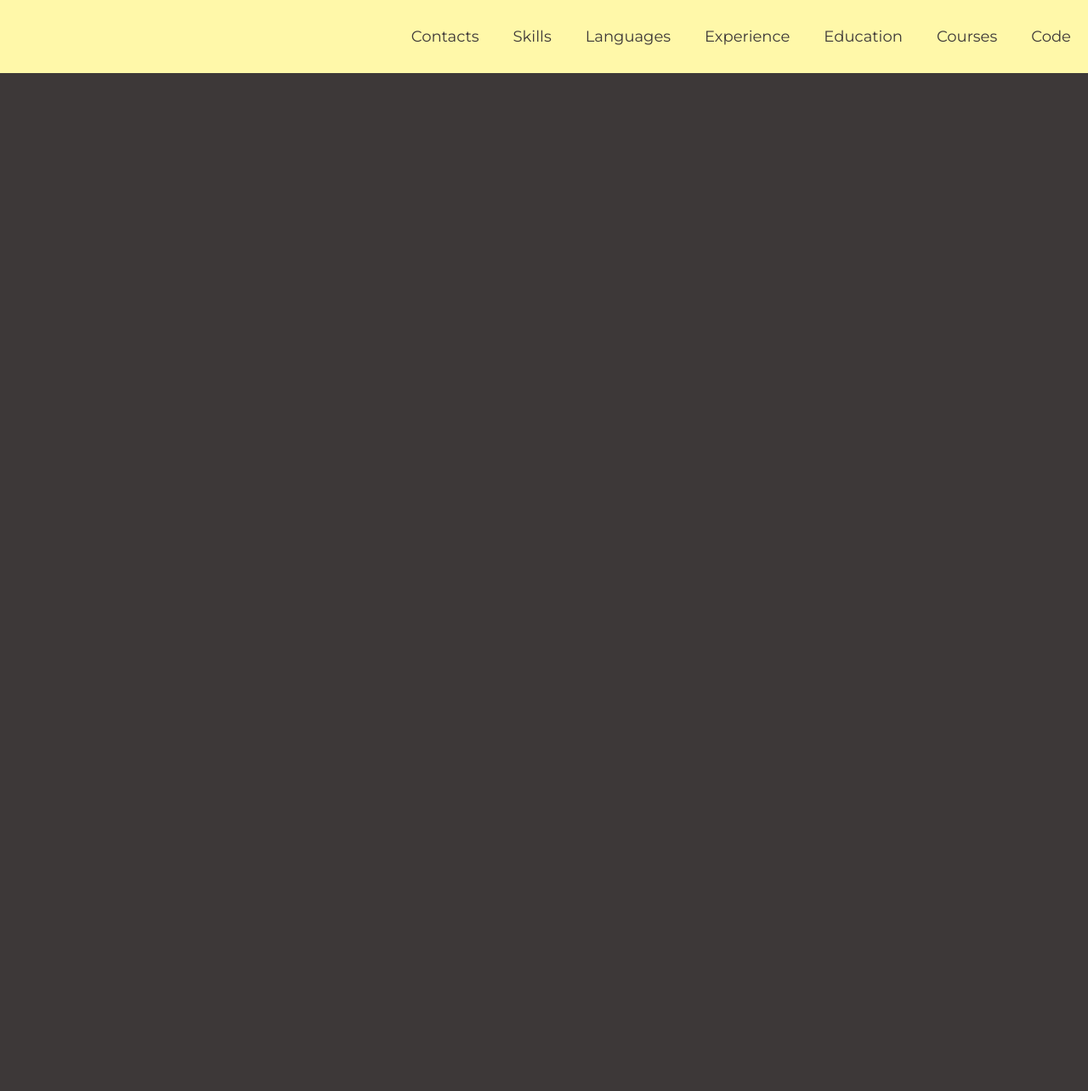
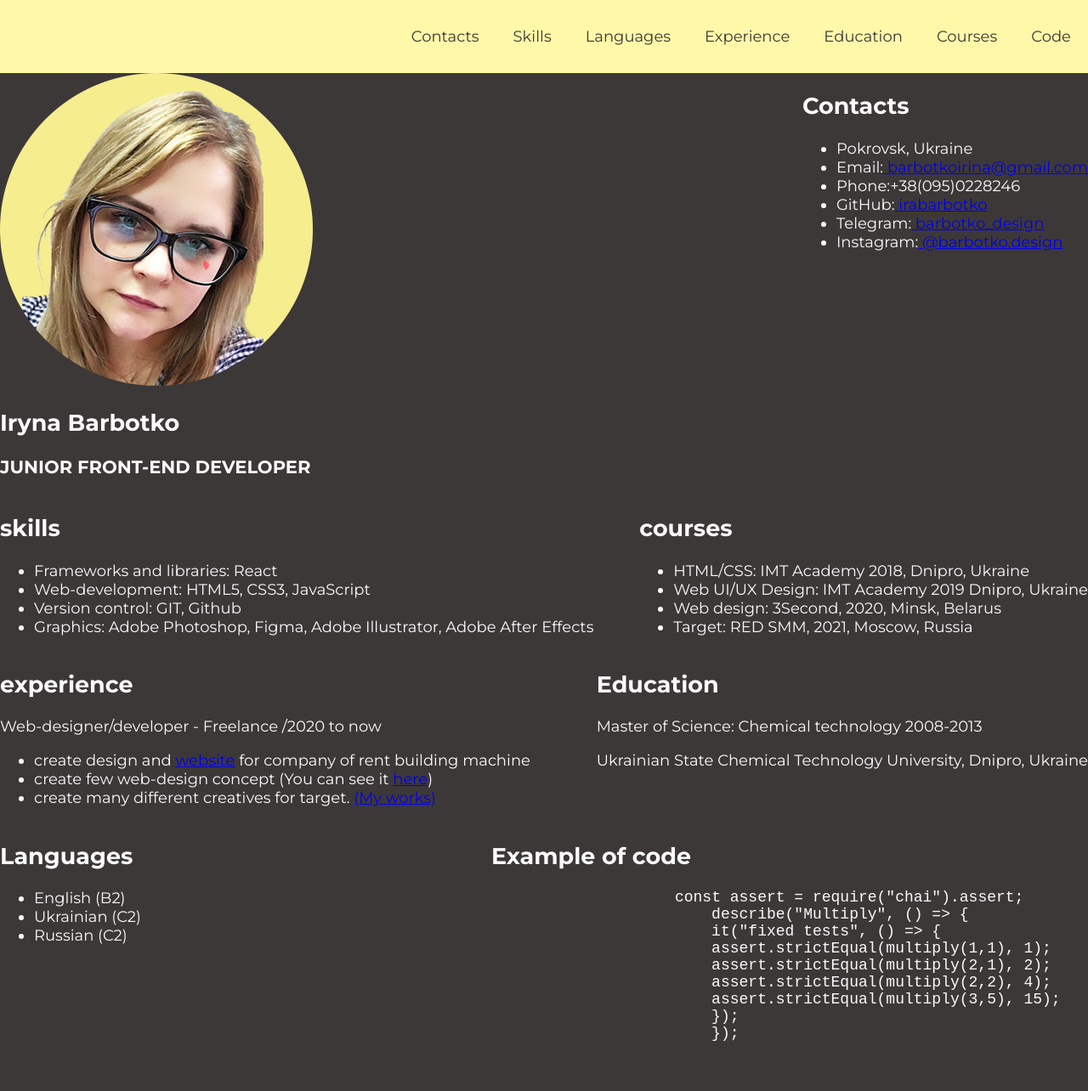
Before and after one commit to irabarbotko/rsschool-cv-old-, a plain HTML site: page index.html in a window 1280 px wide. Shown: the whole page at 85% size. Before the commit the page ends 800 px from the top, so only its background shows below. Drawn offline with Linux system fonts and the light colour scheme.

Commit message:
feat: add main to index

```diff
--- a/index.html
+++ b/index.html
@@ -27,5 +27,86 @@
             </nav>
         </div>
     </header>
+    <main class="main">
+        <div class="container main-container">
+            <section class="section section-profile" id="profile">
+                <img class="section-profile-logo" src="./assets/img/photo.png" alt="my photo">
+                <div class="section-profile-title">
+                    <h1 class="section-title main-title">Iryna Barbotko</h1>
+                    <h3 class="section-subtitle">JUNIOR FRONT-END DEVELOPER</h3>
+                </div>
+            </section>
+            <section class="section" id="contacts">
+                <h2 class="section-title">Contacts</h2>
+                <ul class="section-list">
+                    <li class="section-item">Pokrovsk, Ukraine</li>
+                    <li class="section-item">Email:<a href="mailto:barbotkoirina@gmail.com" title="email"> barbotkoirina@gmail.com</a></li>
+                    <li class="section-item"><span>Phone:</span>+38(095)0228246</li>
+                    <li class="section-item">GitHub:<a href="https://github.com/irabarbotko" title="github"> irabarbotko</a></li>
+                    <li class="section-item">Telegram:<a href="t.me/barbotko_design" title="telegram"> barbotko_design</a></li>
+                    <li class="section-item">Instagram:<a href="https://www.instagram.com" title="instagram"> @barbotko.design</a></li>
+                </ul>
+            </section>
+            <section class="section" id="skills">
+                <h2 class="section-title">skills</h2>
+                <ul class="section-list">
+                    <li class="section-item">Frameworks and libraries: <span>React</span> </li>
+                    <li class="section-item">Web-development: <span>HTML5, CSS3, JavaScript</span>  </li>
+                    <li class="section-item">Version control: <span>GIT, Github</span>  </li>
+                    <li class="section-item">Graphics: <span>Adobe Photoshop, Figma, Adobe Illustrator, Adobe After Effects </span> </li>
+                </ul>
+            </section>
+            <section class="section" id="courses">
+                <h2 class="section-title">courses</h2>
+                <ul class="section-list">
+                    <li class="section-item">HTML/CSS: <span>IMT Academy 2018, Dnipro, Ukraine</span> </li>
+                    <li class="section-item">Web UI/UX Design: <span>IMT Academy 2019 Dnipro, Ukraine</span></li>
+                    <li class="section-item">Web design: <span>3Second, 2020, Minsk, Belarus</span></li>
+                    <li class="section-item">Target: <span>RED SMM, 2021, Moscow, Russia</span> </li>
+                </ul>
+            </section>
+            <section class="section" id="experience">
+                <h2 class="section-title">experience</h2>
+                <p>Web-designer/developer - Freelance <span>/2020 to now</span> </p>
+                <ul class="section-list">
+                    <li class="section-item">create design and <a href="https://budmeh.com/">website</a> for company of rent building machine</li>
+                    <li class="section-item">create few web-design concept (You can see it <a href="https://www.behance.net/barbotko_design">here</a>)</li>
+                    <li class="section-item">create many different creatives for target. <a href="https://drive.google.com/drive/folders/1LbsBUbhAefxKzslhDoL75riyosVzxUHf?usp=sharing">(My works)</a></li>
+                </ul>
+            </section>
+            <section class="section" id="education">
+                <h2 class="section-title">Education</h2>
+                <p>
+                    Master of Science: <span>Chemical technology</span> 2008-2013
+                </p>
+                <p>
+                    <span>Ukrainian State Chemical Technology University</span>, Dnipro, Ukraine
+                </p>
+            </section>
+            <section class="section" id="languages">
+                <h2 class="section-title">Languages</h2>
+                <ul class="section-list">
+                    <li class="section-item">English (B2)</li>
+                    <li class="section-item">Ukrainian (C2)</li>
+                    <li class="section-item">Russian (C2)</li>
+                </ul>
+            </section>
+            <section class="section section-code" id="code">
+                <h2 class="section-title"> Example of code </h2>
+                <pre class="pre">
+                    <code>const assert = require("chai").assert;
+                        describe("Multiply", () => {
+                        it("fixed tests", () => {
+                        assert.strictEqual(multiply(1,1), 1);
+                        assert.strictEqual(multiply(2,1), 2);
+                        assert.strictEqual(multiply(2,2), 4);
+                        assert.strictEqual(multiply(3,5), 15);
+                        });
+                        });
+                    </code>
+                </pre>
+            </section>
+        </div>
+    </main>
 </body>
 </html>
```
